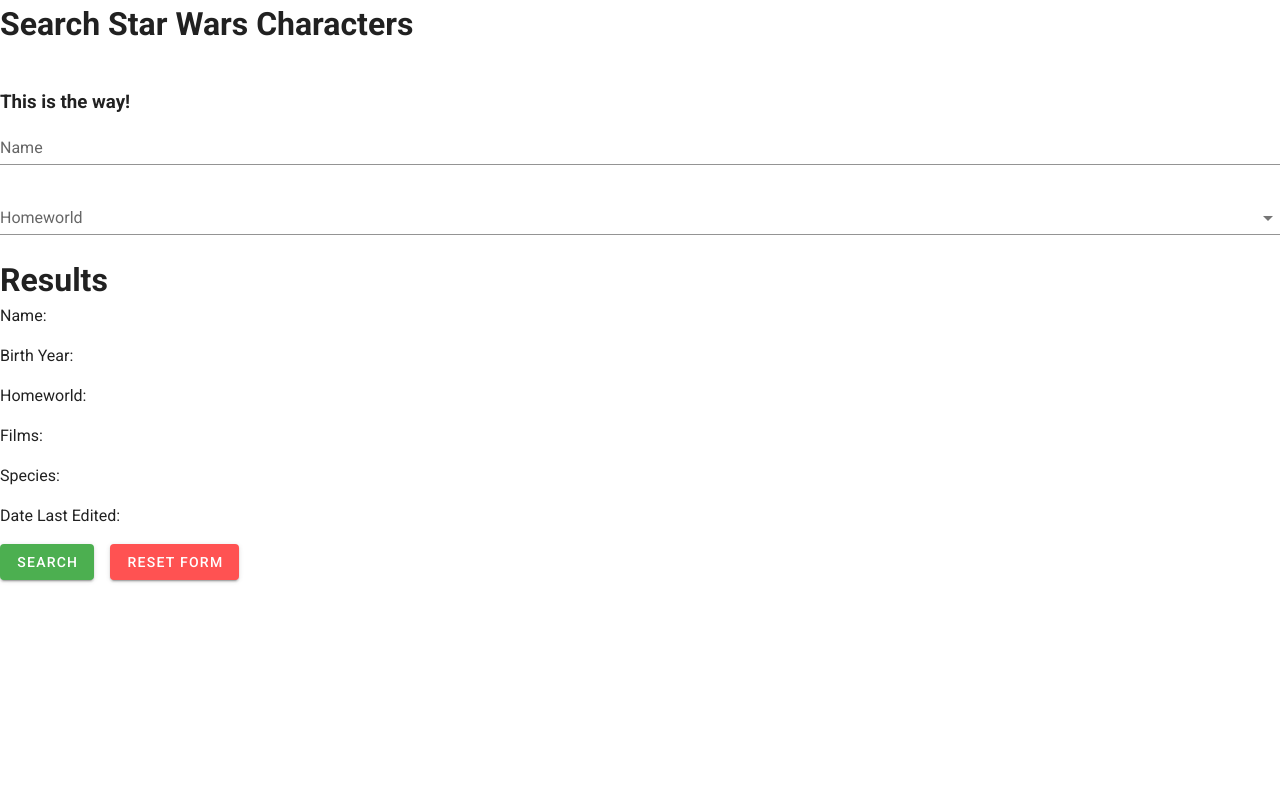
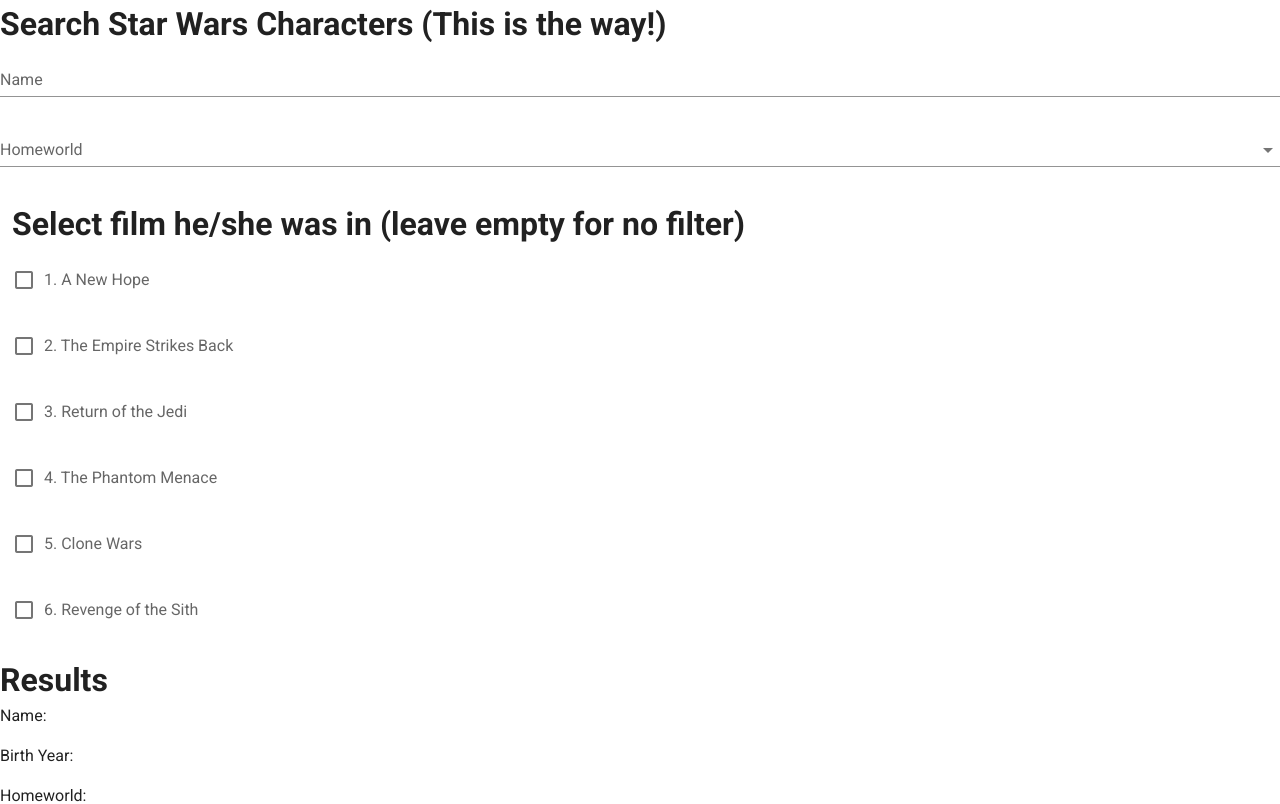
Before and after one commit to EvanSooHoo/ThisIsTheWay, a Vue app: page / in a window 1280 px wide. Shown: the top 804 px of the page. Built offline with nearby package versions, Linux system fonts and the light colour scheme.

Commit message:
added film checkboxes

```diff
--- a/src/components/WayFinder.vue
+++ b/src/components/WayFinder.vue
@@ -1,7 +1,6 @@
   <template>
     <div class="wayfinder">
-      <h1>Search Star Wars Characters</h1>
-      <h3>This is the way!</h3>
+      <h1>Search Star Wars Characters (This is the way!)</h1>
       <v-form
       ref="form"
       v-model="valid"
@@ -13,21 +12,7 @@
         :rules="nameRules"
         required
       ></v-text-field>
-      <!--
-      <v-text-field
-        v-model="homeworld"
-        label="Homeworld"
-        :rules="homeworldRules"
-        required
-      ></v-text-field>
 
-      <v-text-field
-        v-model="films"
-        label="Films"
-        :rules="filmRules"
-        required
-      ></v-text-field>
-      -->
       <v-select
           v-model="select"
           :items="items"
@@ -37,6 +22,39 @@
           data-vv-name="select"
           required
         ></v-select>
+        <v-container fluid>
+      <h1>Select film he/she was in (leave empty for no filter)</h1>
+    <v-checkbox
+      v-model="checkboxSelected"
+      label="1. A New Hope"
+      value="1. A New Hope"
+    ></v-checkbox>
+    <v-checkbox
+      v-model="checkboxSelected"
+      label="2. The Empire Strikes Back"
+      value="2. The Empire Strikes Back"
+    ></v-checkbox>
+    <v-checkbox
+      v-model="checkboxSelected"
+      label="3. Return of the Jedi"
+      value="3. Return of the Jedi"
+    ></v-checkbox>
+    <v-checkbox
+      v-model="checkboxSelected"
+      label="4. The Phantom Menace"
+      value="4. The Phantom Menace"
+    ></v-checkbox>
+    <v-checkbox
+      v-model="checkboxSelected"
+      label="5. Clone Wars"
+      value="5. Clone Wars"
+    ></v-checkbox>
+    <v-checkbox
+      v-model="checkboxSelected"
+      label="6. Revenge of the Sith"
+      value="6. Revenge of the Sith"
+    ></v-checkbox>
+      </v-container>
       <h1>Results</h1>
       <p>Name: {{this.name}}</p>
       <p>Birth Year: {{this.birthyear}}</p>
@@ -145,15 +163,19 @@
       homeworldRules: [
         v => !!v || 'Homeworld is required',
       ],
+      checkboxSelected: null,
       films: '',
       filmRules: [
         v => !!v || 'Films list is required',
       ],
       birthyear: '',
       species: '',
-      dateLastEdited: ''
+      dateLastEdited: '',
+
     }),
-
+    return: {
+      //checkboxSelected: ['1'],
+    },
     methods: {
       async setAllElements() {
         console.log('we have called set all elements');
@@ -173,14 +195,11 @@
           console.log(this.select);
           let index = this.select.substr(0, this.select.indexOf('.'));
           if(index != 0) {
-            /*
-            const response = await fetch(`${apiURL}planets/${id}`)
-    const data = await response.json()
-    return data
-            */
             filteredList = filteredList.filter(result => result.homeworld.match(`${apiURL}planets/${index}`));
           }
           console.log(index);
+          console.log('print checkbox selected');
+          console.log(this.checkboxSelected);
           if(filteredList.length === 1)
           {
             console.log('RESULT FOUND');
```
